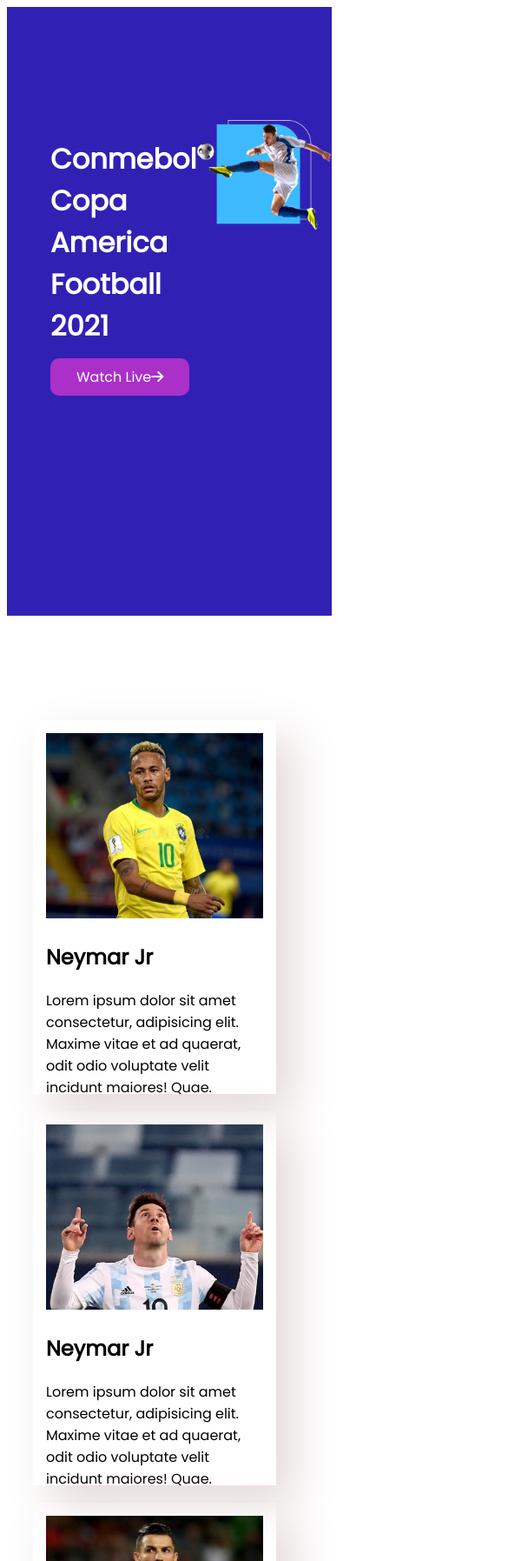
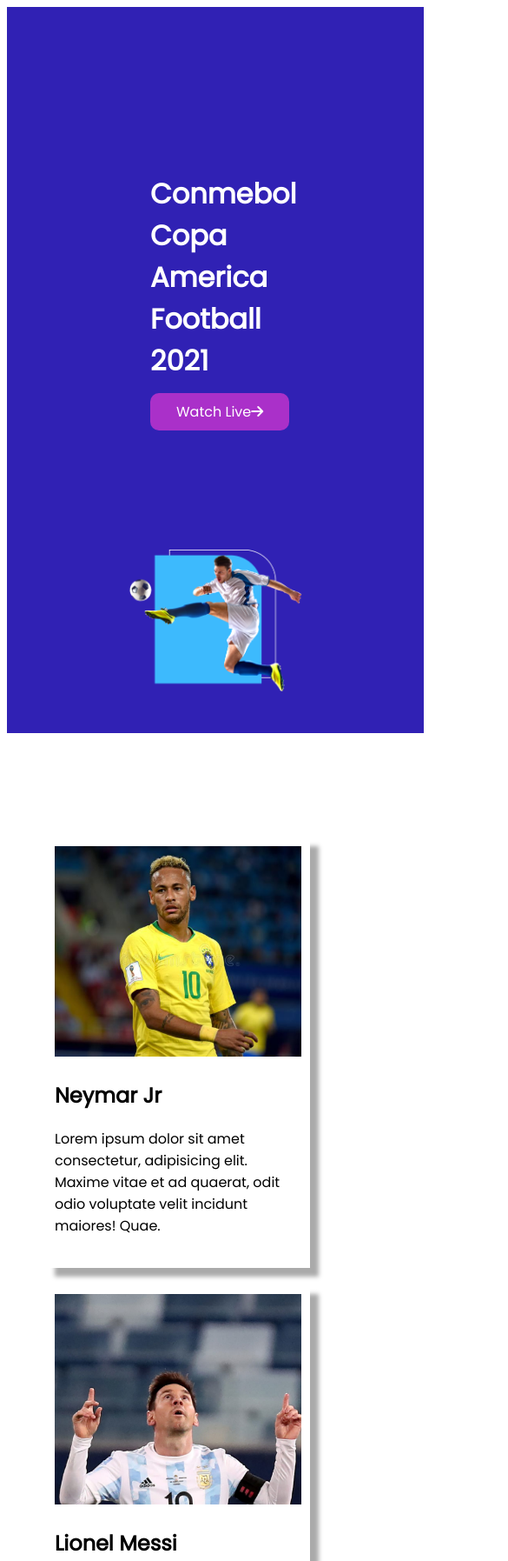
Before and after one commit to ariyanislam7576/footbal-kela, a plain HTML site: page index.html in a window 390 px wide. Shown: the top 1795 px of the page at 87% size, 585 px wide, since content can reach past the window. Drawn offline with Linux system fonts and the light colour scheme.

Commit message:
finished

```diff
--- a/index.html
+++ b/index.html
@@ -21,7 +21,7 @@
     <main>
 
         <!-- -------------------------
-            headersectio
+            headersection
      ------------------------------------- -->
 
         <header>
@@ -56,7 +56,7 @@
                         <img src="./images/players/player-2.png" alt="">
                     </div>
                     <div class="player-info">
-                        <h2>Neymar Jr</h2>
+                        <h2>Lionel Messi</h2>
                         <p>Lorem ipsum dolor sit amet consectetur, adipisicing elit. Maxime vitae et ad quaerat, odit odio voluptate velit incidunt maiores! Quae.</p>
                     </div>
                 </div>
@@ -65,7 +65,7 @@
                         <img src="./images/players/player-3.png" alt="">
                     </div>
                     <div class="player-info">
-                        <h2>Neymar Jr</h2>
+                        <h2>Cristiano Ronaldo</h2>
                         <p>Lorem ipsum dolor sit amet consectetur, adipisicing elit. Maxime vitae et ad quaerat, odit odio voluptate velit incidunt maiores! Quae.</p>
                     </div>
                 </div><div class="player">
@@ -73,7 +73,7 @@
                         <img src="./images/players/player-4.png" alt="">
                     </div>
                     <div class="player-info">
-                        <h2>Neymar Jr</h2>
+                        <h2>Paulo Dybala</h2>
                         <p>Lorem ipsum dolor sit amet consectetur, adipisicing elit. Maxime vitae et ad quaerat, odit odio voluptate velit incidunt maiores! Quae.</p>
                     </div>
                 </div><div class="player">
@@ -81,7 +81,7 @@
                         <img src="./images/players/player-5.png" alt="">
                     </div>
                     <div class="player-info">
-                        <h2>Neymar Jr</h2>
+                        <h2>Mesut Ozil</h2>
                         <p>Lorem ipsum dolor sit amet consectetur, adipisicing elit. Maxime vitae et ad quaerat, odit odio voluptate velit incidunt maiores! Quae.</p>
                     </div>
                 </div><div class="player">
@@ -89,55 +89,61 @@
                         <img src="./images/players/player-6.png" alt="">
                     </div>
                     <div class="player-info">
-                        <h2>Neymar Jr</h2>
+                        <h2>Mauro Icardi</h2>
                         <p>Lorem ipsum dolor sit amet consectetur, adipisicing elit. Maxime vitae et ad quaerat, odit odio voluptate velit incidunt maiores! Quae.</p>
                     </div>
-                </div><div class="player">
+                </div>
+                <div class="player">
                     <div class="playre-img">
                         <img src="./images/players/player-7.png" alt="">
                     </div>
                     <div class="player-info">
-                        <h2>Neymar Jr</h2>
+                        <h2>Di Maria</h2>
                         <p>Lorem ipsum dolor sit amet consectetur, adipisicing elit. Maxime vitae et ad quaerat, odit odio voluptate velit incidunt maiores! Quae.</p>
                     </div>
-                </div><div class="player">
+                </div>
+                <div class="player">
                     <div class="playre-img">
                         <img src="./images/players/player-8.png" alt="">
                     </div>
                     <div class="player-info">
-                        <h2>Neymar Jr</h2>
+                        <h2>Kylian Mbappé</h2>
                         <p>Lorem ipsum dolor sit amet consectetur, adipisicing elit. Maxime vitae et ad quaerat, odit odio voluptate velit incidunt maiores! Quae.</p>
                     </div>
-                </div><div class="player">
+                </div>
+                <div class="player">
                     <div class="playre-img">
                         <img src="./images/players/player-9.png" alt="">
                     </div>
                     <div class="player-info">
-                        <h2>Neymar Jr</h2>
+                        <h2>Mohamed Salah</h2>
                         <p>Lorem ipsum dolor sit amet consectetur, adipisicing elit. Maxime vitae et ad quaerat, odit odio voluptate velit incidunt maiores! Quae.</p>
                     </div>
-                </div><div class="player">
+                </div>
+                <div class="player">
                     <div class="playre-img">
                         <img src="./images/players/player-10.png" alt="">
                     </div>
                     <div class="player-info">
-                        <h2>Neymar Jr</h2>
+                        <h2>Harry Kane </h2>
                         <p>Lorem ipsum dolor sit amet consectetur, adipisicing elit. Maxime vitae et ad quaerat, odit odio voluptate velit incidunt maiores! Quae.</p>
                     </div>
-                </div><div class="player">
+                </div>
+                <div class="player">
                     <div class="playre-img">
                         <img src="./images/players/player-11.png" alt="">
                     </div>
                     <div class="player-info">
-                        <h2>Neymar Jr</h2>
+                        <h2>Kevin De Bruyne</h2>
                         <p>Lorem ipsum dolor sit amet consectetur, adipisicing elit. Maxime vitae et ad quaerat, odit odio voluptate velit incidunt maiores! Quae.</p>
                     </div>
-                </div><div class="player">
+                </div>
+                <div class="player">
                     <div class="playre-img">
                         <img src="./images/players/player-12.png" alt="">
                     </div>
                     <div class="player-info">
-                        <h2>Neymar Jr</h2>
+                        <h2>Philippe Coutinho</h2>
                         <p>Lorem ipsum dolor sit amet consectetur, adipisicing elit. Maxime vitae et ad quaerat, odit odio voluptate velit incidunt maiores! Quae.</p>
                     </div>
                 </div>
@@ -154,17 +160,17 @@
                 <h1>
                     All highlights Copa America 2021
                 </h1>
-                <p>Lorem ipsum dolor sit, amet consectetur adipisicing elit. Excepturi saepe reiciendis libero adipisci unde provident dolorem ipsa itaque ratione incidunt!Lorem Lorem ipsum dolor sit amet, consectetur adipisicing elit. Impedit a expedita possimus saepe quae aliquam laudantium eaque, veniam tempore dolorem eius mollitia adipisci aliquid iure neque pariatur at autem?corrupti.
+                <p>Lorem ipsum dolor sit, amet consectetur adipisicing elit. Excepturi saepe reiciendis libero adipisci unde provident dolorem ipsa itaque ratione incidunt!Lorem Lorem ipsum dolor sit amet, consectetur adipisicing elit. Impedit a expedita possimus saepe quae aliquam laudantium eaque,
                 </p><br>
                 <a href="">Watch Now <i class="fas fa-arrow-right"></i></a>
-            </div>
+            </div><br>
                 <div class="optional-img half-width">
                     <img src="./images/match.png" alt="">
             </div>
         </section>
         <footer>
             <div class="footer-img">
-                <img src="./images/Logo.png" alt="">
+                <img src="./images/Logo.png" width="300px" alt="">
             </div>
             <div class="footer-icon">
                 <i class="fab fa-facebook-square"></i>
--- a/style.css
+++ b/style.css
@@ -18,8 +18,7 @@ body{
 
  header{
      display: flex;
-     height: 700px;
-     width: auto;
+     padding: 40px;
      background-color: rgb(48, 33, 180);
  }
 
@@ -47,16 +46,19 @@ a{
 
  .players{
      margin-top: 100px;
-     display: flex;
-     flex-wrap: wrap;
+     display: grid;
+     grid-template-columns: repeat(3, 1fr);
+
  }
  .player{
-     margin-left: 30px;
-     margin-top: 20px;
-     height: 400px;
-     width: 250px;
-     padding: 15px;
-     box-shadow: 20px 20px 50px rgb(228, 217, 217);
+
+  width: 284px;
+  padding: 10px 10px 20px 10px;
+  margin-left: 20px;
+  margin-top: 20px;
+  background-color: white;
+  box-shadow: 10px 10px 5px #aaaaaa;
+
  }
  .player img{
      max-width: 100%;
@@ -72,8 +74,7 @@ a{
       display: flex;
       margin-top: 100px;
       margin-left: 30px;
-      height: 550px;
-      width: auto;
+     /* padding: 40px; */
   }
   .optional-img img{
     max-width: 100%;
@@ -86,6 +87,12 @@ a{
    .footer-icon{
        text-align: center;
    }
+   .footer-img{
+      text-align: center;
+   }
+   footer{
+       margin-top: 100px;
+   }
 
 
    /*------------------- midea query------------------------ */
@@ -96,11 +103,26 @@ a{
            margin: 0;
        }
        header{
-           display:flex;
-           flex-direction: row;
+           display: flex;
+           flex-direction: column;
+           align-items: center;
+           width: 400px;
+
        }
        .players{
            display: grid;
            grid-template-columns: repeat(1, 1fr);
+           justify-items: center;
+       }
+       .optional-section{
+           display: flex;
+           flex-direction: column;
+           align-items: center;
+       }
+       .optional-section{
+           margin-top: 20px;
+       }
+        .footer-img{
+          width: 440px;
        }
    }
```
